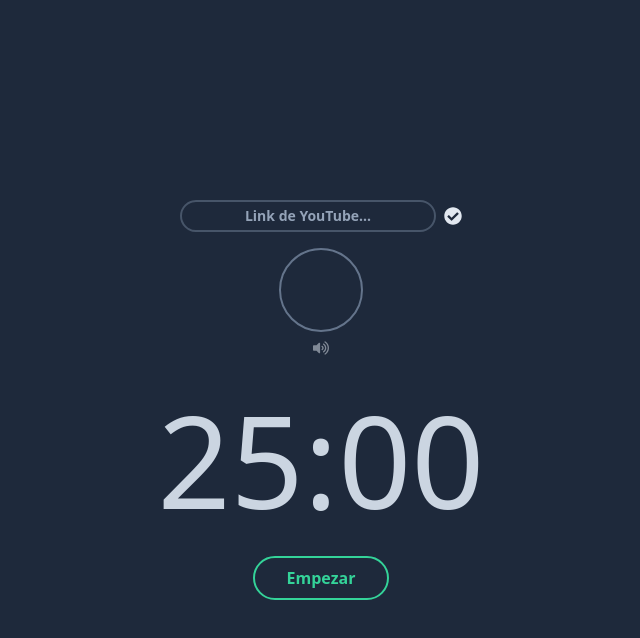
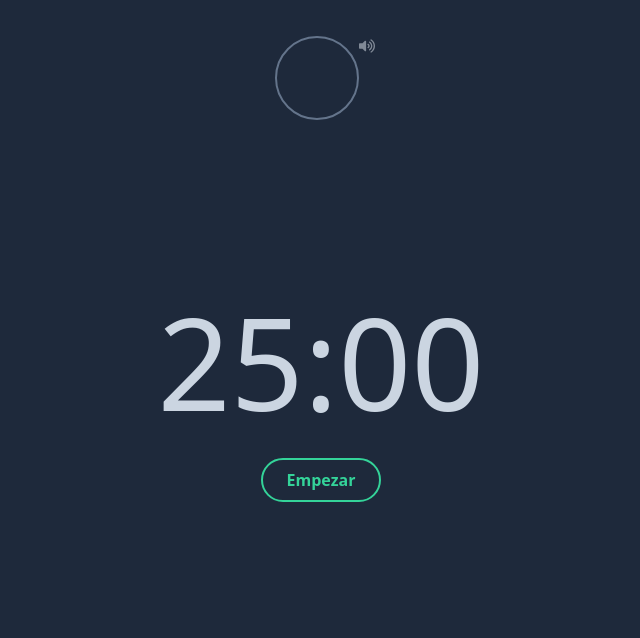
Before and after one commit to Fvaco/lofi-pomodoro, a Next.js app: page / in a window 1280 px wide. Shown: the top 638 px of the page, without its empty margins (319-959 px from the left). Built offline with nearby package versions, Linux system fonts and the light colour scheme.

Commit message:
feat: redesign UI

```diff
--- a/app/components/Button.tsx
+++ b/app/components/Button.tsx
@@ -1,12 +1,13 @@
-import { IconType } from 'react-icons';
+type Variants = 'primary' | 'danger' | 'info';
+type Sizes = 'sm' | 'md' | 'lg';
 
 type Props = {
     children: React.ReactNode;
     onClick: () => void;
     variant?: Variants;
     isDisabled?: boolean;
+    size?: Sizes;
 };
-type Variants = 'primary' | 'danger' | 'info';
 
 const variantsClasses: Record<Variants, string> = {
     primary:
@@ -14,12 +15,18 @@ const variantsClasses: Record<Variants, string> = {
     danger: 'border-amber-400 text-amber-400 hover:shadow-amber-500 active:shadow-amber-500',
     info: 'border-sky-400 text-sky-400 hover:shadow-sky-500 active:shadow-sky-500',
 };
+const sizesClasses: Record<Sizes, string> = {
+    sm: 'py-2 px-4 text-xs',
+    md: 'py-2 px-6',
+    lg: 'py-2 px-8 text-xl',
+};
 
 export function Button({
     children,
     onClick,
     isDisabled = false,
     variant = 'primary',
+    size = 'md',
 }: Props) {
     return (
         <button
@@ -29,14 +36,14 @@ export function Button({
                 bg-transparent
                 transition-all
                 duration-200
+                bg-slate-800
                 font-bold
-                py-2
-                px-8
                 border-2
                 rounded-full
                 hover:shadow-sm
                 active:shadow-md
                 ${isDisabled ? 'opacity-30 pointer-events-none' : ''}
+                ${sizesClasses[size]}
                 ${variantsClasses[variant]}
             `}
         >
--- a/app/components/Player/index.tsx
+++ b/app/components/Player/index.tsx
@@ -1,8 +1,9 @@
 'use client';
 
 import { useCallback, useEffect, useRef, useState } from 'react';
-import { FaCheckCircle } from 'react-icons/fa';
+import { FaCheck, FaCheckCircle } from 'react-icons/fa';
 import YouTube, { type YouTubePlayer, type YouTubeEvent } from 'react-youtube';
+import { Button } from '../Button';
 
 import { IconButton } from '../IconButton';
 import { MuteButton } from './MuteButton';
@@ -49,6 +50,8 @@ type Props = {
 export function Player({ isPlaying, volume = 80 }: Props) {
     const [glowColor, setGlowColor] = useState<string>(getRandomGlowColor());
     const [isMuted, setIsMuted] = useState<boolean>(false);
+    const [isLinkChangeActive, setIsLinkChangeActive] =
+        useState<boolean>(false);
     const playerRef = useRef<YouTubePlayer | null>(null);
     const videoLinkInputRef = useRef<HTMLInputElement>(null);
     const intervalRef = useRef<any>(null);
@@ -102,21 +105,14 @@ export function Player({ isPlaying, volume = 80 }: Props) {
     }, [isPlaying, volume, setPlaying]);
 
     return (
-        <div className="flex flex-col justify-center items-center">
-            <div className="text-lg flex justify-center items-center gap-2 mb-4">
-                <input
-                    ref={videoLinkInputRef}
-                    type="text"
-                    className="w-64 text-center px-2 py-1 text-sm font-bold bg-slate-800 border-2 border-slate-600 rounded-full text-slate-100 placeholder-slate-400"
-                    placeholder="Link de YouTube..."
-                />
-                <IconButton
-                    IconComponent={FaCheckCircle}
-                    onPress={setVideoLink}
-                ></IconButton>
-            </div>
-
-            <div className="relative flex justify-center items-center">
+        <div className="flex flex-col justify-center items-center p-5">
+            <div className="flex justify-center items-start pl-2">
+                <button
+                    className="relative flex justify-center items-center"
+                    onClick={() => {
+                        setIsLinkChangeActive((prev) => !prev);
+                    }}
+                >
                     {isPlaying && (
                         <div
                             className={`absolute
@@ -146,8 +142,9 @@ export function Player({ isPlaying, volume = 80 }: Props) {
                         }}
                         onReady={onPlayerReady}
                     ></YouTube>
-            </div>
-            <div className="flex gap-2 py-2 text-base">
+                </button>
+
+                <div>
                     <MuteButton
                         isMuted={isMuted}
                         onPress={toggleIsMuted}
@@ -155,5 +152,28 @@ export function Player({ isPlaying, volume = 80 }: Props) {
                     />
                 </div>
             </div>
+
+            <div
+                className={`
+                transition-all duration-300 pl-8
+                flex overflow-hidden text-lg justify-center items-center gap-2
+                    ${
+                        isLinkChangeActive
+                            ? 'mt-5'
+                            : 'mt-0 pointer-events-none opacity-0 blur-md'
+                    }
+                `}
+            >
+                <input
+                    ref={videoLinkInputRef}
+                    type="text"
+                    className="w-64 text-center px-2 py-1 text-sm font-bold bg-slate-800 border-2 border-slate-600 rounded-full text-slate-100 placeholder-slate-400"
+                    placeholder="Link de YouTube..."
+                />
+                <Button onClick={setVideoLink} size="sm">
+                    <FaCheck />
+                </Button>
+            </div>
+        </div>
     );
 }
--- a/app/page.tsx
+++ b/app/page.tsx
@@ -55,8 +55,12 @@ export default function App() {
     const canResetPhase = !isRunning && hasStarted && isPhaseStarted;
 
     return (
+        <>
+            <div className="relative h-screen w-screen flex items-center justify-center">
+                <div className="absolute top-4">
+                    <Player isPlaying={isRunning && !isBreak} />
+                </div>
                 <div className="flex flex-col gap-8 text-center">
-            <Player isPlaying={isRunning && !isBreak} />
                     <Timer
                         isRunning={isRunning}
                         time={time}
@@ -122,5 +126,7 @@ export default function App() {
                         )}
                     </div>
                 </div>
+            </div>
+        </>
     );
 }
```
Lines whose indentation alone changed are shown as unchanged.
